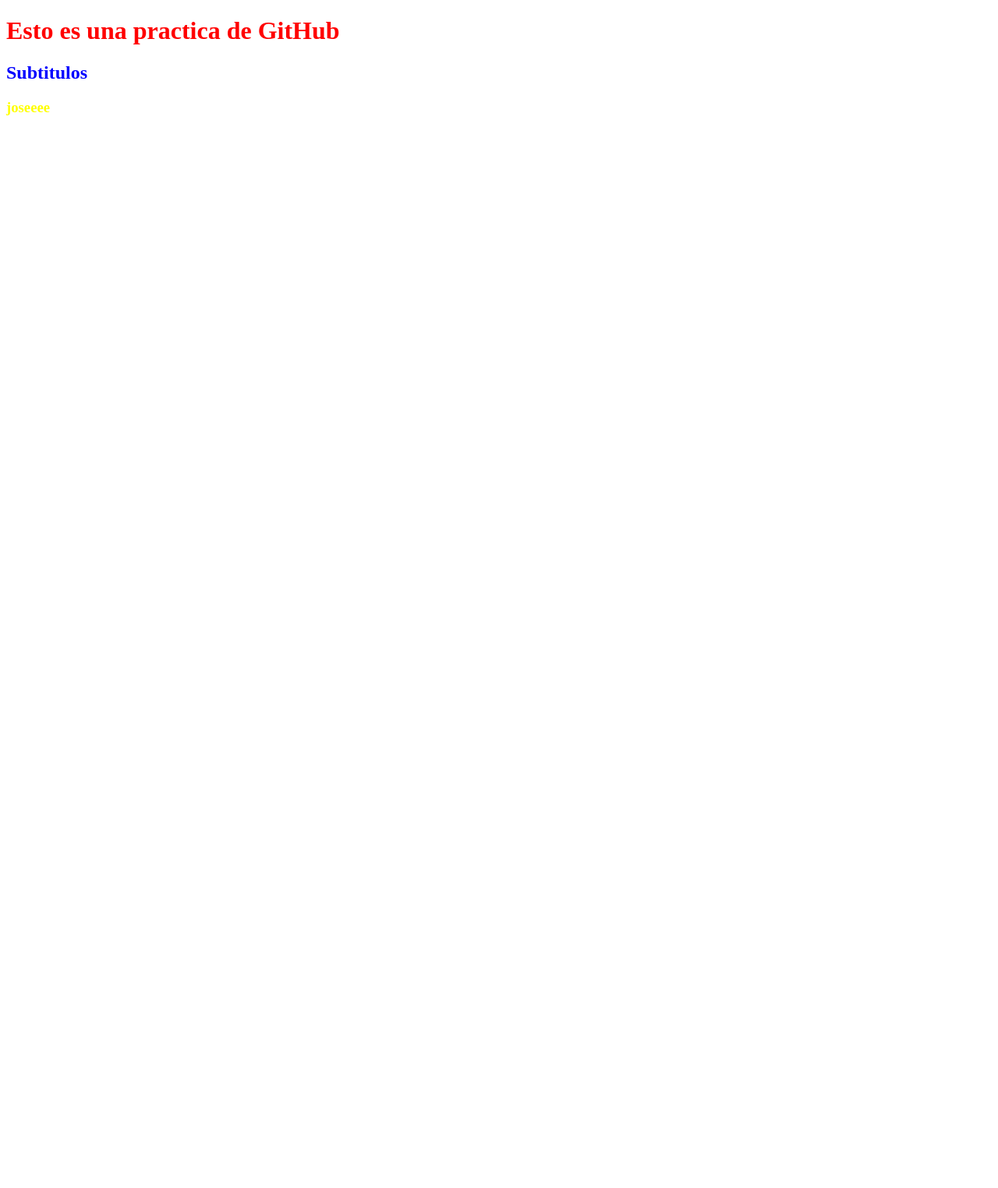
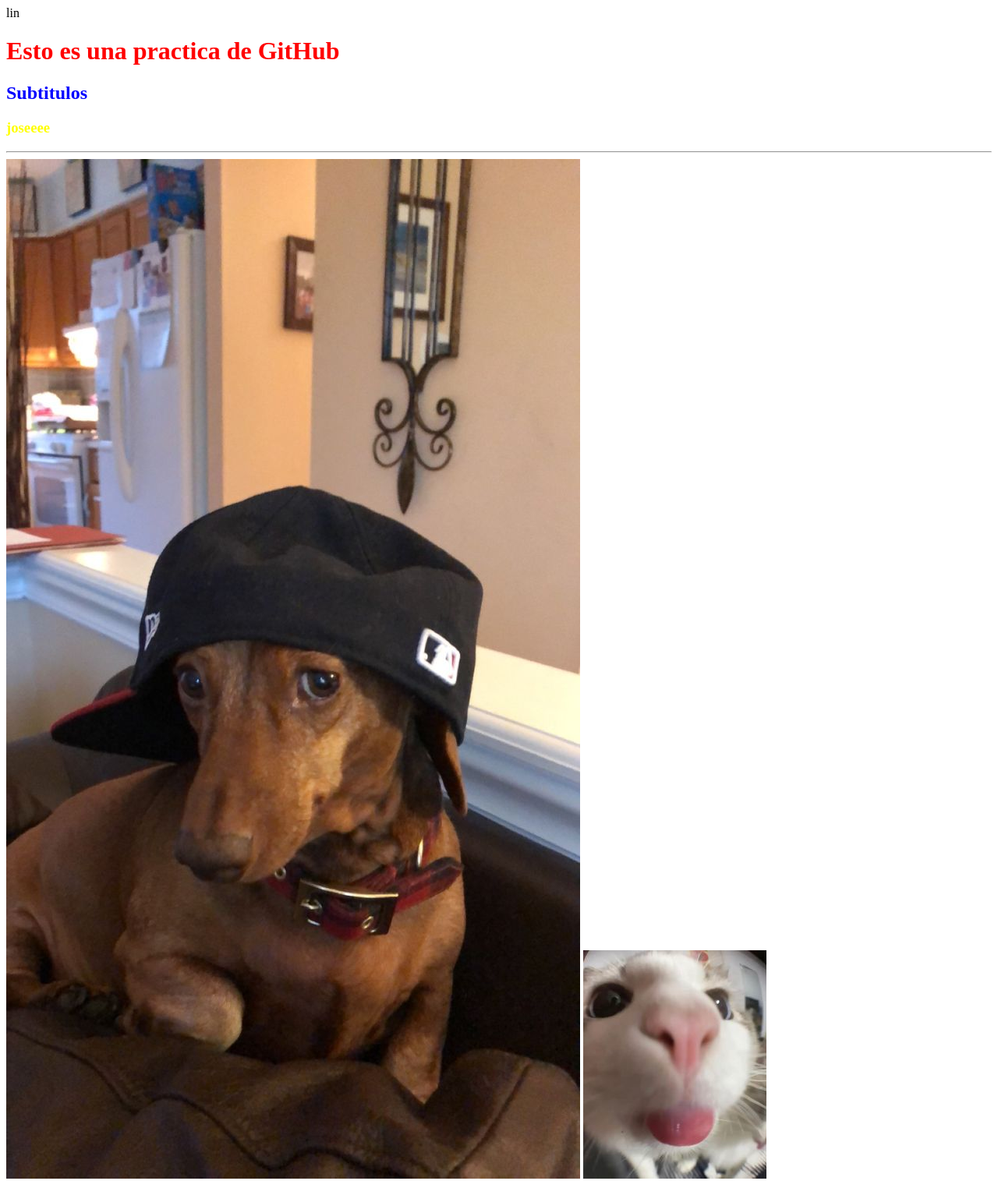
Before and after one commit to josrarba/Gitpract, a plain HTML site: page html/index.html in a window 1280 px wide. Shown: the whole page at 78% size. Before the commit the page ends 800 px from the top, so only its background shows below. Drawn offline with Linux system fonts and the light colour scheme; files that its build step writes are made by us from their sources.

Commit message:
otra parcticaaaa

```diff
--- a/html/index.html
+++ b/html/index.html
@@ -3,12 +3,17 @@
 <head>
     <meta charset="UTF-8">
     <meta name="viewport" content="width=device-width, initial-scale=1.0">
-    <link rel="stylesheet" href="style.css">
+    <link rel="stylesheet" href="../css/style.css">
+    lin
     <title>Document</title>
 </head>
 <body>
     <h1>Esto es una practica de GitHub</h1>
     <h2>Subtitulos</h2>
     <h3>joseeee</h3>
+    <hr>
+    <img src="../image/45d830264a61ff6d1ecde9495263d6ac.jpg" alt="perro con gorra">
+    <img src="../image/ee8fbd1d731637de6904438a1fcb3798.jpg" alt="gato">
+    <script src="../js/mensaje.js"></script>
 </body>
 </html>
```
